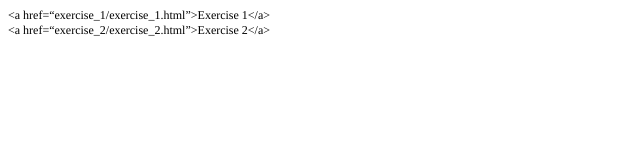
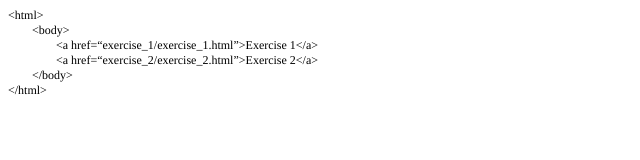
Before and after one commit to rdavidhall3/rdavidhall3.github.io, a plain HTML site: page rpharm-js-toolchain-2022/index.html in a window 1280 px wide. Shown: the whole page, without its empty margins (0-640 px from the left). Drawn offline with Linux system fonts and the light colour scheme.

Commit message:
Modified links again

```diff
--- a/rpharm-js-toolchain-2022/index.html
+++ b/rpharm-js-toolchain-2022/index.html
@@ -9,10 +9,15 @@
   <style type="text/css">
     p.p1 {margin: 0.0px 0.0px 0.0px 0.0px; font: 12.0px Times; color: #000000; -webkit-text-stroke: #000000}
     span.s1 {font-kerning: none}
+    span.Apple-tab-span {white-space:pre}
   </style>
 </head>
 <body>
-<p class="p1"><span class="s1">&lt;a href=“exercise_1/exercise_1.html”&gt;Exercise 1&lt;/a&gt;</span></p>
-<p class="p1"><span class="s1">&lt;a href=“exercise_2/exercise_2.html”&gt;Exercise 2&lt;/a&gt;</span></p>
+<p class="p1"><span class="s1">&lt;html&gt;</span></p>
+<p class="p1"><span class="s1"><span class="Apple-tab-span">	</span>&lt;body&gt;</span></p>
+<p class="p1"><span class="s1"><span class="Apple-tab-span">	</span><span class="Apple-tab-span">	</span>&lt;a href=“exercise_1/exercise_1.html”&gt;Exercise 1&lt;/a&gt;</span></p>
+<p class="p1"><span class="s1"><span class="Apple-tab-span">	</span><span class="Apple-tab-span">	</span>&lt;a href=“exercise_2/exercise_2.html”&gt;Exercise 2&lt;/a&gt;</span></p>
+<p class="p1"><span class="s1"><span class="Apple-tab-span">	</span>&lt;/body&gt;</span></p>
+<p class="p1"><span class="s1">&lt;/html&gt;</span></p>
 </body>
 </html>
```
